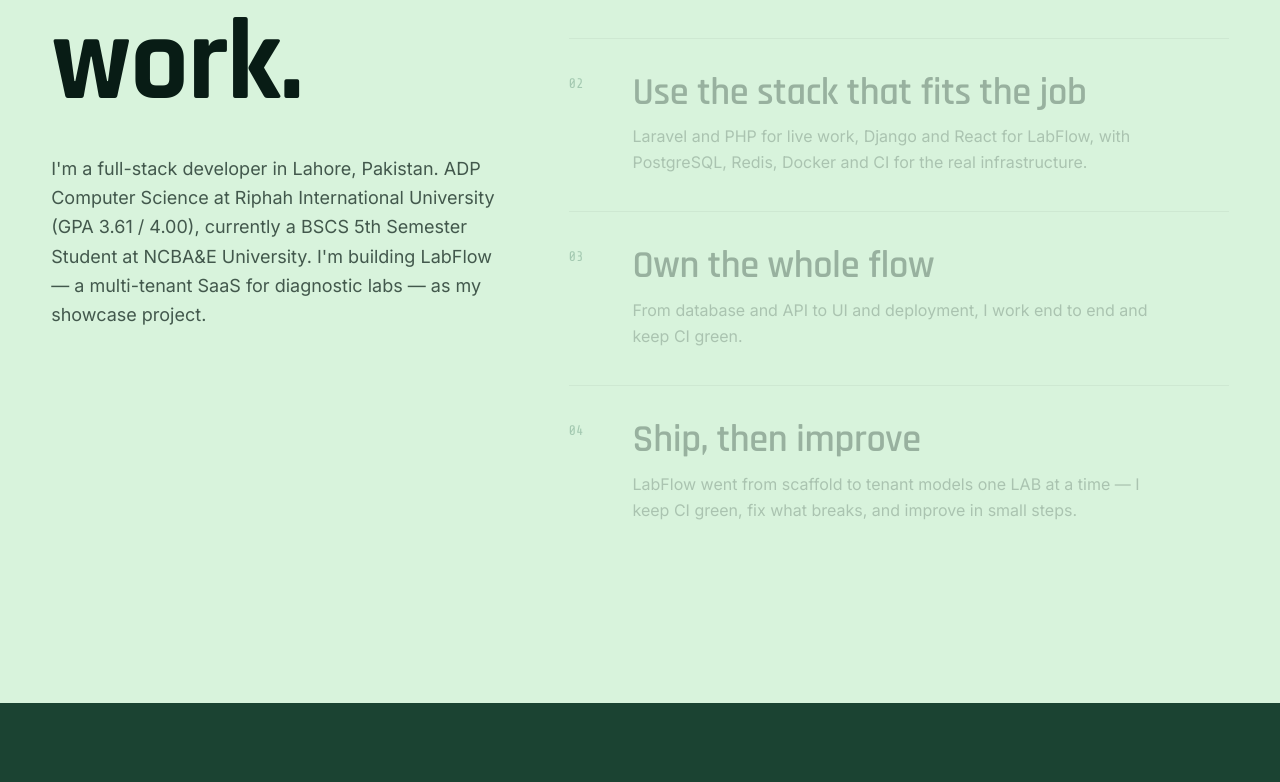
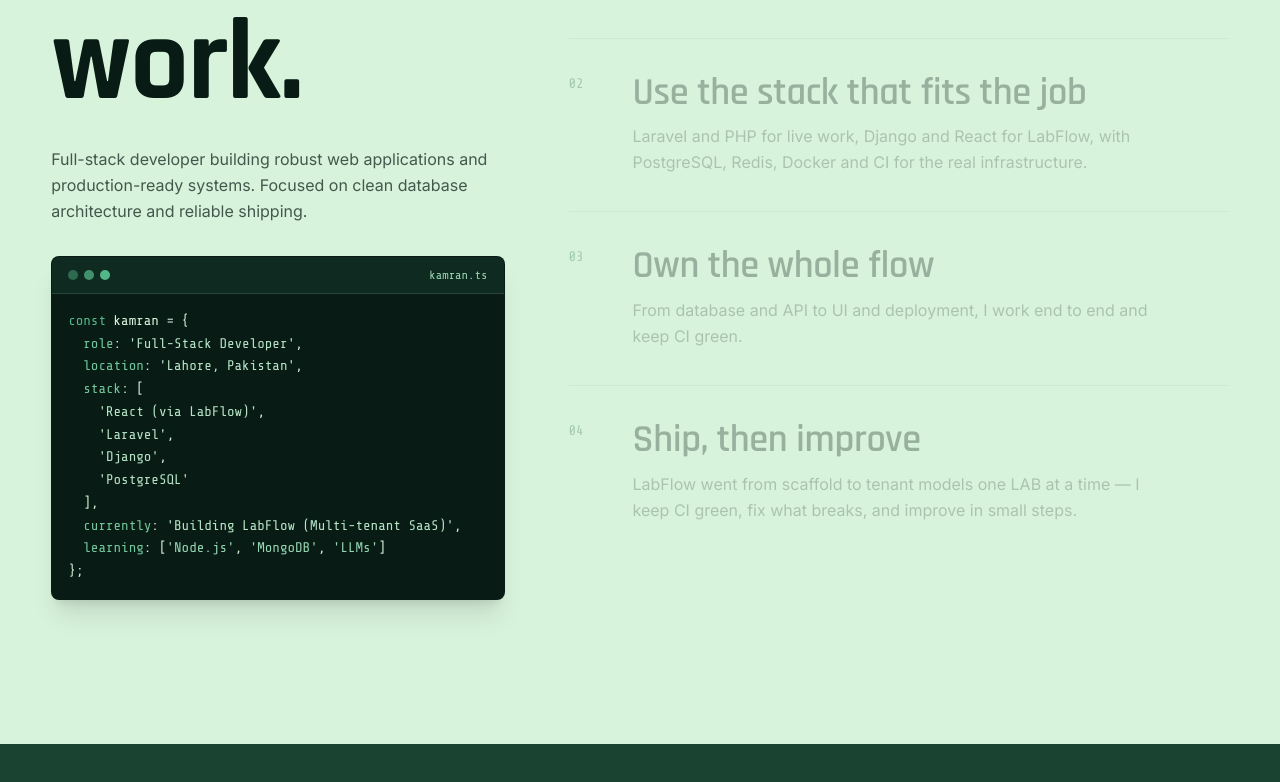
Before and after one commit to kamrandebugging/Portfolio, a React (Vite) app: page / in a window 1280 px wide. Shown: the part 1080-1862 px from the top of the page. Built offline with nearby package versions, Linux system fonts and the light colour scheme.

Commit message:
feat(about): replace long paragraphs with syntax-highlighted code profile card

```diff
--- a/src/components/About.tsx
+++ b/src/components/About.tsx
@@ -8,8 +8,6 @@ export const About: React.FC = () => {
   const { story } = portfolioData;
   useReveals(root);
 
-  // Reading focus: each principle brightens as it reaches the reading zone.
-  // Scroll-linked, so it works the same with a finger as with a wheel.
   useGSAP(
     () => {
       const mm = motionMatchMedia();
@@ -42,16 +40,55 @@ export const About: React.FC = () => {
       className="sheet-top tone-light px-[var(--pad-x)] pb-28 pt-24 md:pb-36 md:pt-32"
     >
       <div className="mx-auto grid max-w-[88rem] gap-16 lg:grid-cols-12">
-        <div className="lg:col-span-5">
+        <div className="lg:col-span-5 flex flex-col justify-between">
+          <div>
             <span data-fade className="eyebrow">
               {story.eyebrow}
             </span>
             <h2 data-split className="display mt-6 text-[clamp(3.5rem,9vw,8.5rem)]">
               {story.heading[0]} <em>{story.heading[1]}</em>
             </h2>
-          <p data-fade className="muted mt-8 max-w-[32rem] text-lg leading-relaxed">
-            {story.lead}
+            <p data-fade className="muted mt-6 max-w-[32rem] text-base leading-relaxed">
+              Full-stack developer building robust web applications and production-ready systems.
+              Focused on clean database architecture and reliable shipping.
             </p>
+          </div>
+
+          {/* Syntax-highlighted code profile card */}
+          <div
+            data-fade
+            className="mt-8 overflow-hidden rounded-lg border border-[var(--line)] bg-[#081c15] text-[#d8f3dc] shadow-xl"
+          >
+            {/* Window header */}
+            <div className="flex items-center justify-between border-b border-[rgb(216_243_220/0.12)] bg-[#1b4332]/40 px-4 py-2.5">
+              <div className="flex items-center gap-1.5">
+                <span className="h-2.5 w-2.5 rounded-full bg-[#2d6a4f]" />
+                <span className="h-2.5 w-2.5 rounded-full bg-[#40916c]" />
+                <span className="h-2.5 w-2.5 rounded-full bg-[#52b788]" />
+              </div>
+              <span className="font-mono text-xs text-[#95d5b2]">kamran.ts</span>
+            </div>
+
+            {/* Code Body */}
+            <div className="overflow-x-auto p-4 font-mono text-xs sm:text-sm leading-relaxed">
+              <pre className="m-0 font-inherit">
+                <code>
+                  <span className="text-[#52b788]">const</span> <span className="text-[#d8f3dc]">kamran</span> = &#123;{'\n'}
+                  {'  '}<span className="text-[#74c69d]">role</span>: <span className="text-[#b7e4c7]">'Full-Stack Developer'</span>,{'\n'}
+                  {'  '}<span className="text-[#74c69d]">location</span>: <span className="text-[#b7e4c7]">'Lahore, Pakistan'</span>,{'\n'}
+                  {'  '}<span className="text-[#74c69d]">stack</span>: [{'\n'}
+                  {'    '}<span className="text-[#b7e4c7]">'React (via LabFlow)'</span>,{'\n'}
+                  {'    '}<span className="text-[#b7e4c7]">'Laravel'</span>,{'\n'}
+                  {'    '}<span className="text-[#b7e4c7]">'Django'</span>,{'\n'}
+                  {'    '}<span className="text-[#b7e4c7]">'PostgreSQL'</span>{'\n'}
+                  {'  '}],{'\n'}
+                  {'  '}<span className="text-[#74c69d]">currently</span>: <span className="text-[#b7e4c7]">'Building LabFlow (Multi-tenant SaaS)'</span>,{'\n'}
+                  {'  '}<span className="text-[#74c69d]">learning</span>: [<span className="text-[#95d5b2]">'Node.js'</span>, <span className="text-[#95d5b2]">'MongoDB'</span>, <span className="text-[#95d5b2]">'LLMs'</span>]{'\n'}
+                  &#125;;
+                </code>
+              </pre>
+            </div>
+          </div>
         </div>
 
         <ol className="lg:col-span-7 lg:pt-4">
```
Lines whose indentation alone changed are shown as unchanged.
